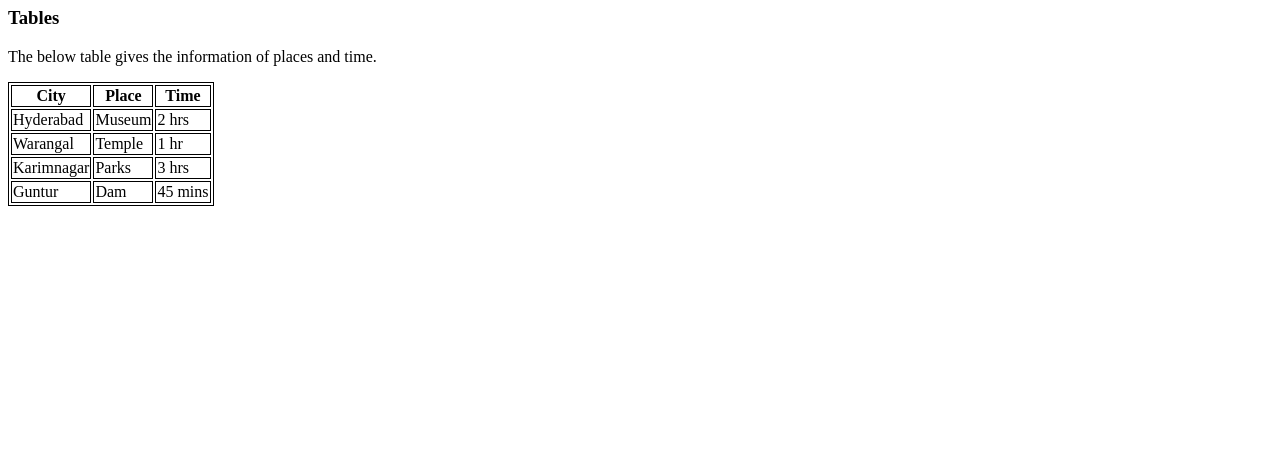
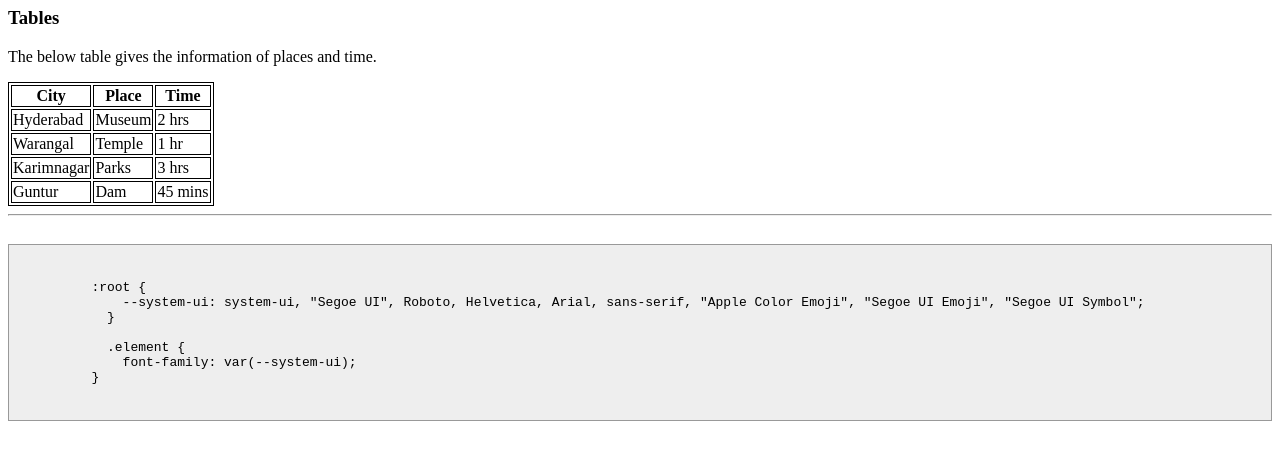
Before and after one commit to 44-563-Web-Apps-F22/44563-webapps-assignment-3-DeekshaChelamalla25, a plain HTML site: page aboutme.html in a window 1280 px wide. Shown: the part 218-678 px from the top of the page. Drawn offline with Linux system fonts and the light colour scheme.

Commit message:
Update aboutme.html

```diff
--- a/aboutme.html
+++ b/aboutme.html
@@ -7,6 +7,12 @@
     table, th, td {
       border:1px solid black;
     }
+    pre code {
+  background-color: #eee;
+  border: 1px solid #999;
+  display: block;
+  padding: 20px;
+}
 </style>
 <body>
 <h2>Deeksha Chelamalla</h2>
@@ -46,5 +52,18 @@
     </tr>
 
   </table>
+
+<hr>
+<pre>
+    <code>
+        :root {
+            --system-ui: system-ui, "Segoe UI", Roboto, Helvetica, Arial, sans-serif, "Apple Color Emoji", "Segoe UI Emoji", "Segoe UI Symbol";
+          }
+
+          .element {
+            font-family: var(--system-ui);
+        }
+    </code>
+  </pre>
 </body>
 </html>
```
